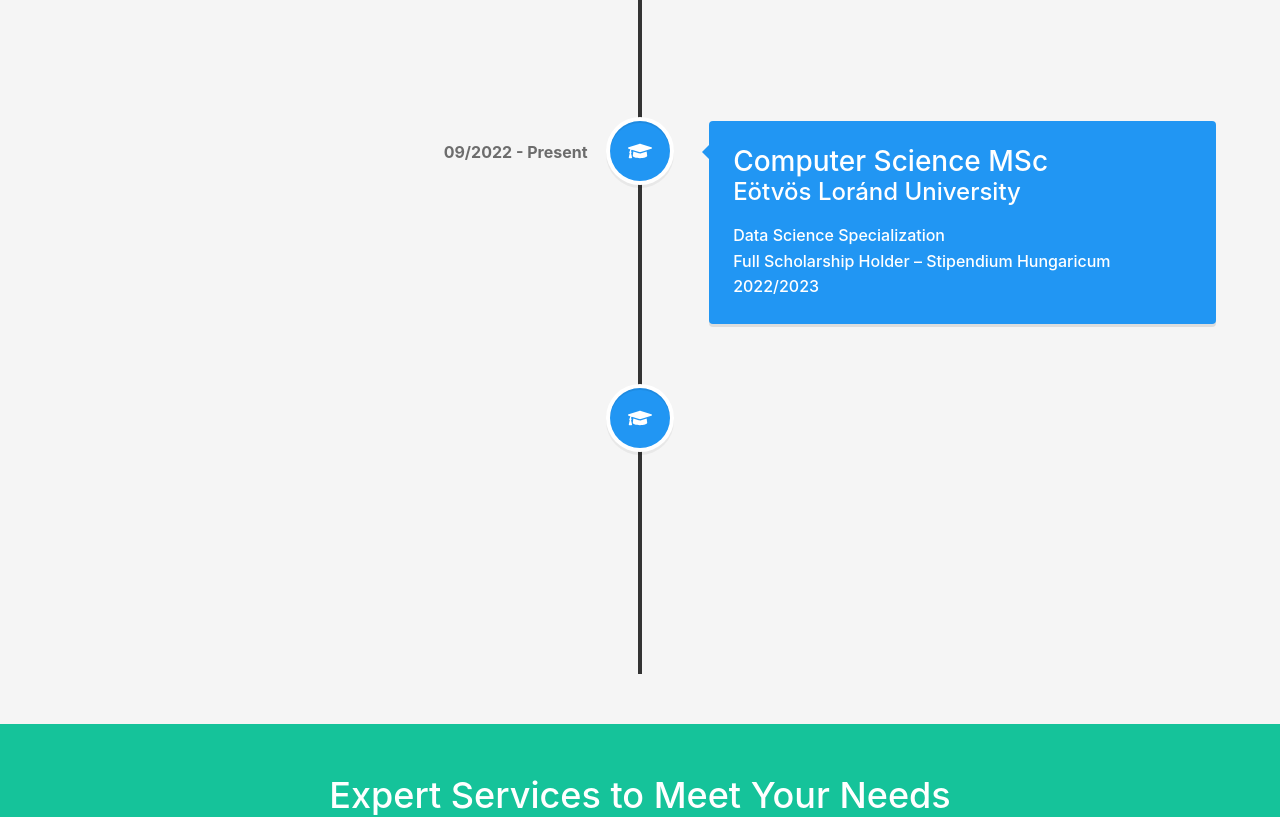
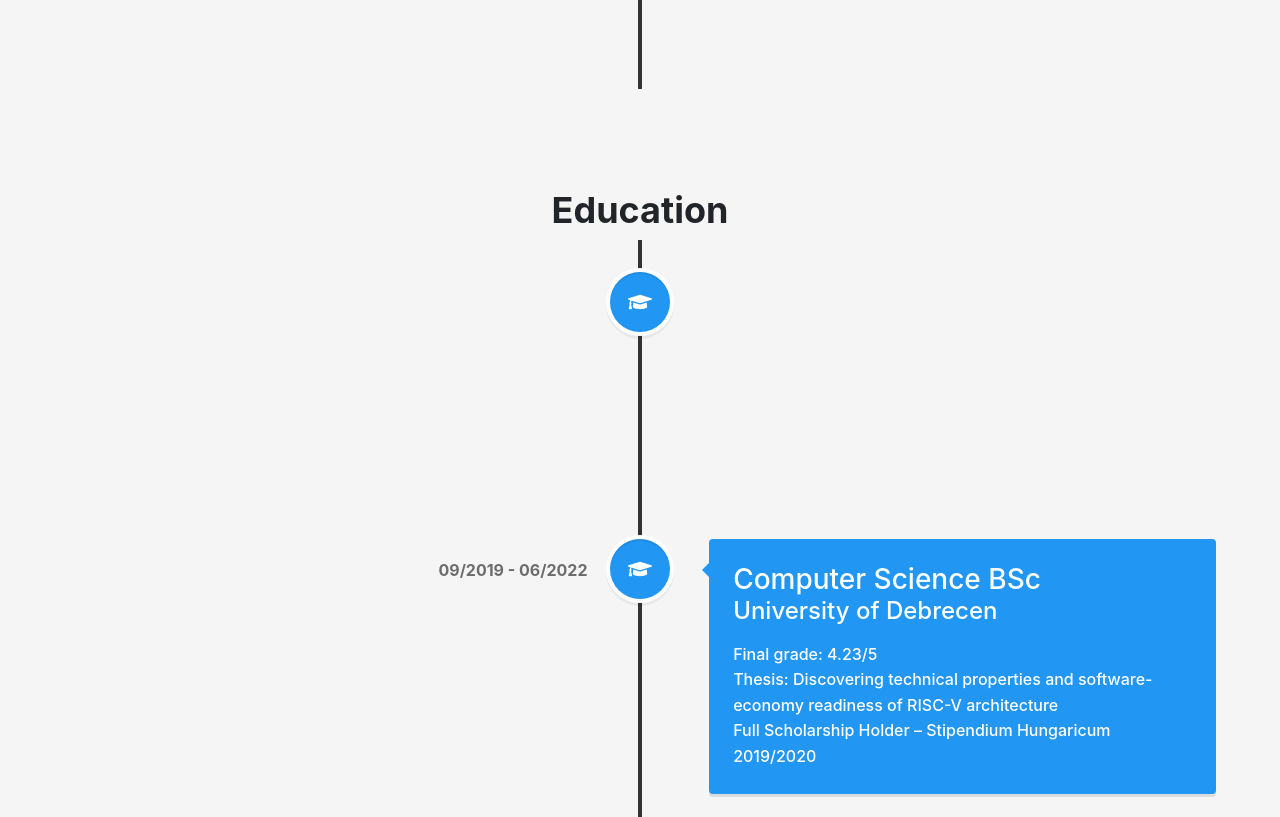
Before and after one commit to Gigi-Didberidze/Gigi-Didberidze.github.io, a React (Create React App) app: page / in a window 1280 px wide. Shown: the part 3040-3857 px from the top of the page. Built offline with nearby package versions, Linux system fonts and the light colour scheme; the HTML template or start-up script is replaced by a standard one.

Commit message:
Seperated Experience and Education timelines

```diff
--- a/src/App.css
+++ b/src/App.css
@@ -85,11 +85,11 @@
 .about {
   padding: 50px 0;
 }
-.experience{
+.experience, .education{
   padding: 50px 0;
   background-color: #F5F5F5	;
 }
-.experience h2{
+.experience h2, .education h2{
   text-align: center;
   font-size: 36px;
   font-weight: bold;
@@ -133,6 +133,11 @@
   }
   .experience{
     padding: 80px 0;
+  }
+}
+@media (max-width: 1168px){
+  .vertical-timeline-element-content .vertical-timeline-element-date{
+    color: #fff;
   }
 }
 
@@ -240,7 +245,7 @@
   color: white;
 }
 #bliss:hover{
-  color: #15C39A;
+  color: #333;
 }
 .vertical-timeline.vertical-timeline--animate.vertical-timeline--two-columns{
   position: relative;
--- a/src/App.js
+++ b/src/App.js
@@ -219,6 +219,11 @@
         Teaching Introduction to Python course (Theoretical and Practical parts)
         </p>
         </VerticalTimelineElement>
+        </VerticalTimeline>
+      </section>
+      <section id = "education" className="education">
+        <h2>Education</h2>
+        <VerticalTimeline lineColor='#333'>
         <VerticalTimelineElement
         className="vertical-timeline-element--work"
         contentStyle={{ background: 'rgb(33, 150, 243)', color: '#fff' }}
```
